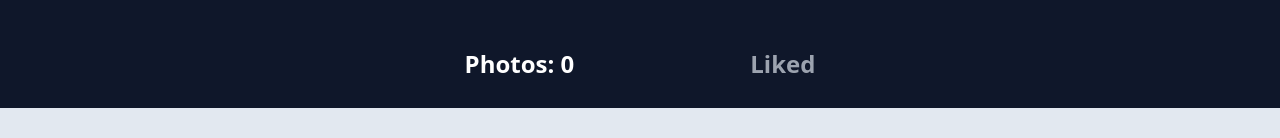
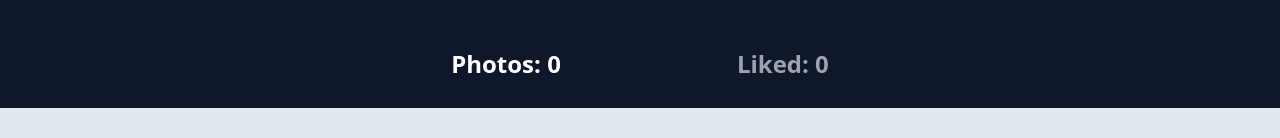
Before and after one commit to ALI-HUP/PicUp-website, a Next.js app: page /headers/profile in a window 1280 px wide. Shown: the part 292-430 px from the top of the page. Built offline with nearby package versions, Linux system fonts and the light colour scheme.

Commit message:
first stage of adding logic to liked page

```diff
--- a/app/headers/profile/page.tsx
+++ b/app/headers/profile/page.tsx
@@ -102,7 +102,7 @@ const Profile = () => {
             className={`p-2 ${activeTab === "liked" ? "font-bold text-white" : "text-gray-400"}`}
             onClick={() => handleTabClick("liked")}
           >
-            Liked
+            Liked: {likedImages.length}
           </button>
         </div>
       </div>
--- a/components/WhiteFrame.tsx
+++ b/components/WhiteFrame.tsx
@@ -47,24 +47,30 @@ const WhiteFrame: React.FC<Props> = ({ downloadLink }) => {
   return (
     <div className="relative bg-white">
       <div className="absolute right-1 bottom-2 flex gap-5">
+        <button>
           <Image
             src={loveState ? Lovefilled : Love}
             alt="love"
             className="w-7 h-7 hover:scale-110 transition-all duration-150"
             onClick={handleLikeClick}
           />
+        </button>
+        <button>
           <Image
             src={shareState ? Sharefilled : Share}
             alt="share"
             className="w-7 h-7 hover:scale-110 transition-all duration-150"
             onClick={handleShareClick}
           />
+        </button>
+        <button onClick={() => {}} type="submit">
           <Image
             src={savedState ? Savedfilled : Saved}
             alt="saved"
             className="w-[30px] h-[30px] hover:scale-110 transition-all duration-150"
             onClick={handleSaveClick}
           />
+        </button>
       </div>
 
       <Button
```
Lines whose indentation alone changed are shown as unchanged.
